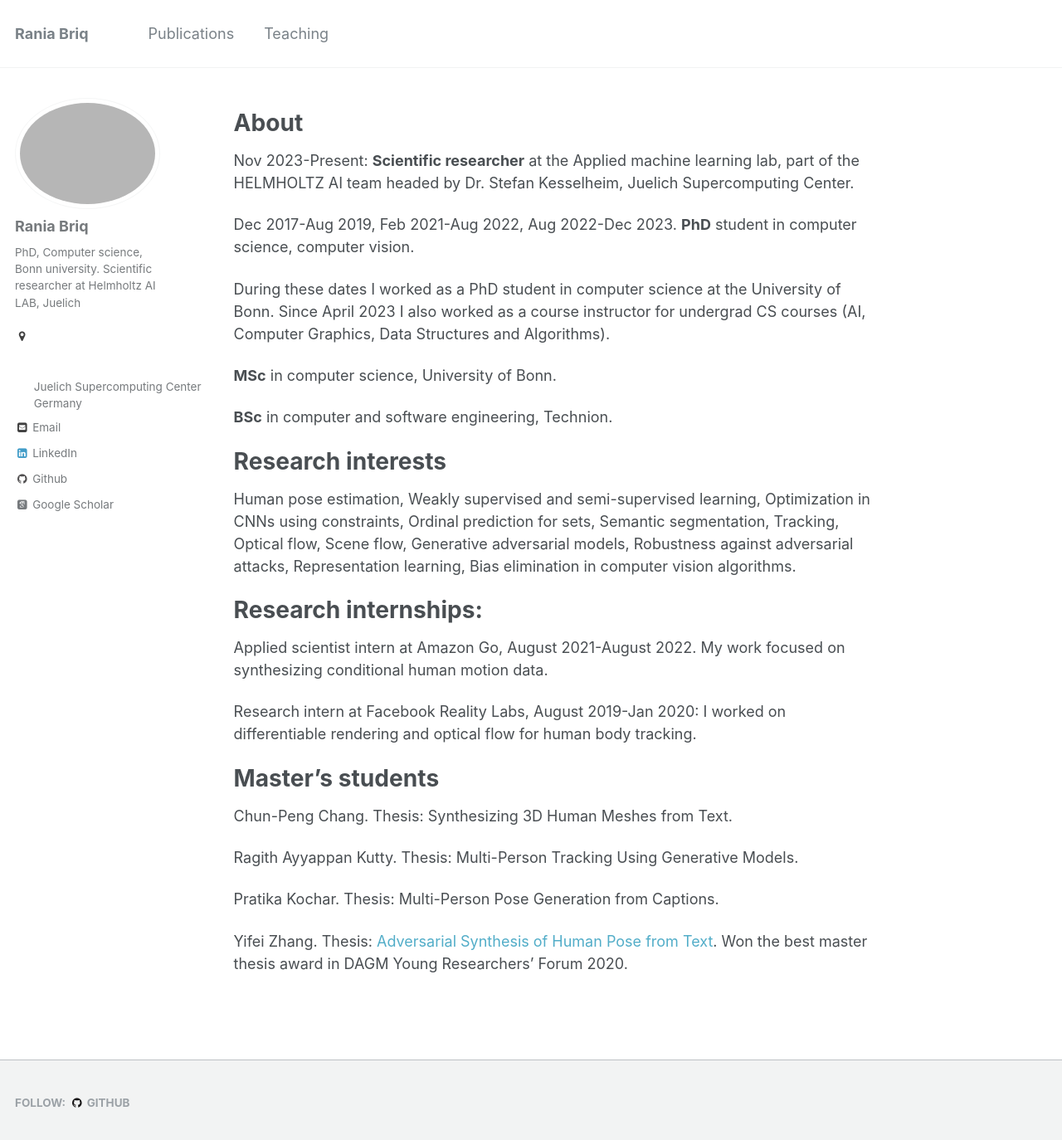
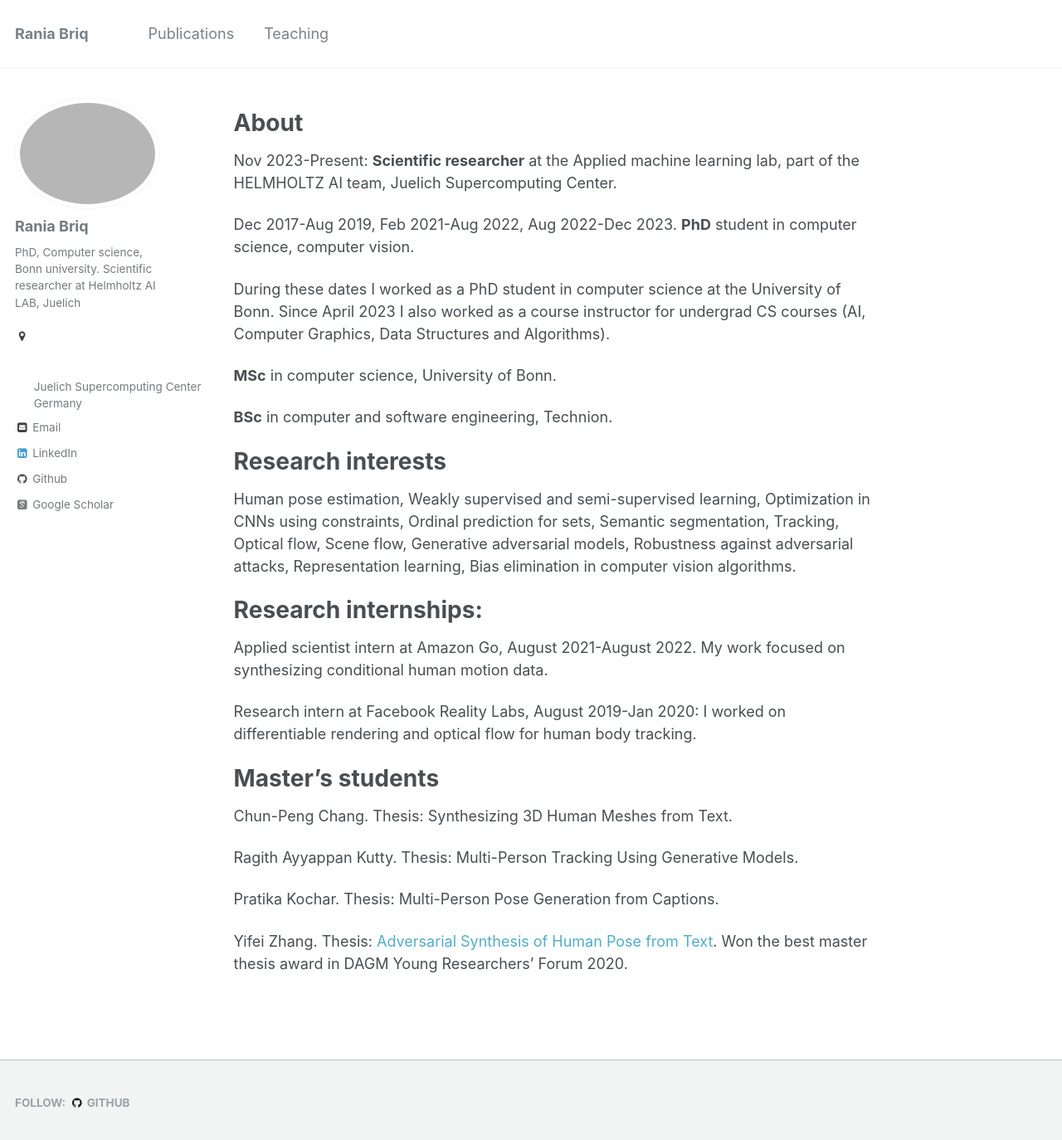
Before and after one commit to briqr/briqr.github.io, a Jekyll site: the page built from _pages/about.md, in a window 1280 px wide and 1387 px high. Shown: the top 1374 px of the window at 83% size. Built offline with Jekyll 4.4.1, drawn with Linux system fonts in a browser that asks for light colours; some web fonts are replaced.

Commit message:
Update about.md

```diff
--- a/_pages/about.md
+++ b/_pages/about.md
@@ -15,7 +15,7 @@ redirect_from:
 
 About
 ======
-Nov 2023-Present: **Scientific researcher** at the Applied machine learning lab, part of the HELMHOLTZ AI team headed by Dr. Stefan Kesselheim, Juelich Supercomputing Center.
+Nov 2023-Present: **Scientific researcher** at the Applied machine learning lab, part of the HELMHOLTZ AI team, Juelich Supercomputing Center.
 
 Dec 2017-Aug 2019, Feb 2021-Aug 2022, Aug 2022-Dec 2023. **PhD** student in computer science, computer vision.
 
```
